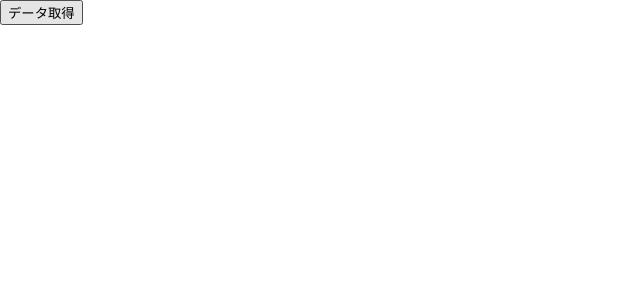
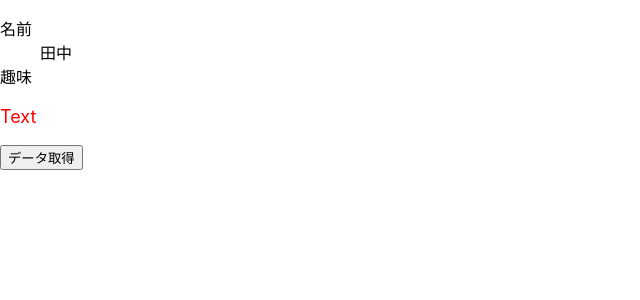
Before and after one commit to P-manBrown/React-practice, a React (Create React App) app in the folder practice-typescript/: page / in a window 1280 px wide. Shown: the top 300 px of the page, without its empty margins (0-640 px from the left). Built offline with nearby package versions, Linux system fonts and the light colour scheme.

Commit message:
[add] practice-typescript 6

```diff
--- a/practice-typescript/src/App.tsx
+++ b/practice-typescript/src/App.tsx
@@ -3,6 +3,8 @@ import './App.css';
 import axios from 'axios';
 import { Todo } from './Todo';
 import { TodoType } from './types/todo';
+import { Text } from './Text';
+import { UserProfile } from './UserProfile';
 
 // typeは大文字から始めると良い
 // typeで型の指定を行う
@@ -13,6 +15,11 @@ import { TodoType } from './types/todo';
 //   "title": string;
 //   "completed": boolean;
 // };
+
+const user = {
+  name: "田中",
+  // hobbies: ["読書", "筋トレ"],
+}
 
 function App() {
   // stateに対する型指定
@@ -26,6 +33,13 @@ function App() {
   };
   return (
     <div className="App">
+      <UserProfile
+        user={user}
+      />
+      <Text
+        color="red"
+        fontSize="18px"
+      />
       <button onClick={onCliCkFetchData}>データ取得</button>
       {todos.map((todo) => (
         <Todo
--- /dev/null
+++ b/practice-typescript/src/Text.tsx
@@ -0,0 +1,15 @@
+import React, { VFC } from 'react'
+
+type Props = {
+  color: string;
+  fontSize: string;
+}
+
+// FC=FunctionalComponent（関数コンポーネント）FCを指定した場合にはpropsの型はFCの後ろに記述する
+// FCはchildrenを暗黙的に受け取れてしまう（React v18以降は暗黙的に受け取れないように変更される）。これを避けるためにVFCを使用する（v17での暫定措置）。
+export const Text: VFC<Props> = (props) => {
+  const { color, fontSize } = props;
+  return (
+    <p style={{color, fontSize}}>Text</p>
+  )
+}
--- a/practice-typescript/src/Todo.tsx
+++ b/practice-typescript/src/Todo.tsx
@@ -1,3 +1,4 @@
+import { VFC } from 'react';
 import { TodoType } from './types/todo'
 
 //  propsの型定義
@@ -11,7 +12,7 @@ import { TodoType } from './types/todo'
 // Pick<TodoType, "userId" | "title" | "completed">とすることで特定の値のみ使用することができる。
 // Omit<TodoType, "id">で不要な値のみ除くことができる。
 
-export const Todo = (props: Pick<TodoType, "userId" | "title" | "completed">) => {
+export const Todo: VFC<Omit<TodoType, "id">> = (props) => {
   // completed=falseのようにtypeに?をつけた場合にはデフォルト値を設定しておいたほうが良い（undefinedの場合があるため）
   const { userId, title, completed = false } = props;
   const completeMark = completed ? "[完]" : "[未]"
--- /dev/null
+++ b/practice-typescript/src/UserProfile.tsx
@@ -0,0 +1,20 @@
+import React, { VFC } from 'react'
+import { User } from './types/user'
+
+type Props = {
+  user: User;
+}
+
+export const UserProfile: VFC<Props> = (props) => {
+  const { user } = props;
+  return (
+    <dl>
+      <dt>名前</dt>
+      <dd>{user.name}</dd>
+      <dt>趣味</dt>
+      {/* .joinは指定した文字列で配列を結合する */}
+      {/* オプショナルチェイニング(?)をつけることでデータがない場合には以降の記述は無視してundefinedを返すことができる */}
+      <dd>{user.hobbies?.join("/")}</dd>
+    </dl>
+  )
+}
--- /dev/null
+++ b/practice-typescript/src/types/user.ts
@@ -0,0 +1,7 @@
+
+export type User = {
+  name: string;
+  // hobbiesはない可能性もあるので?をつける
+  // 配列のstring
+  hobbies?: Array<string>;
+}
```
